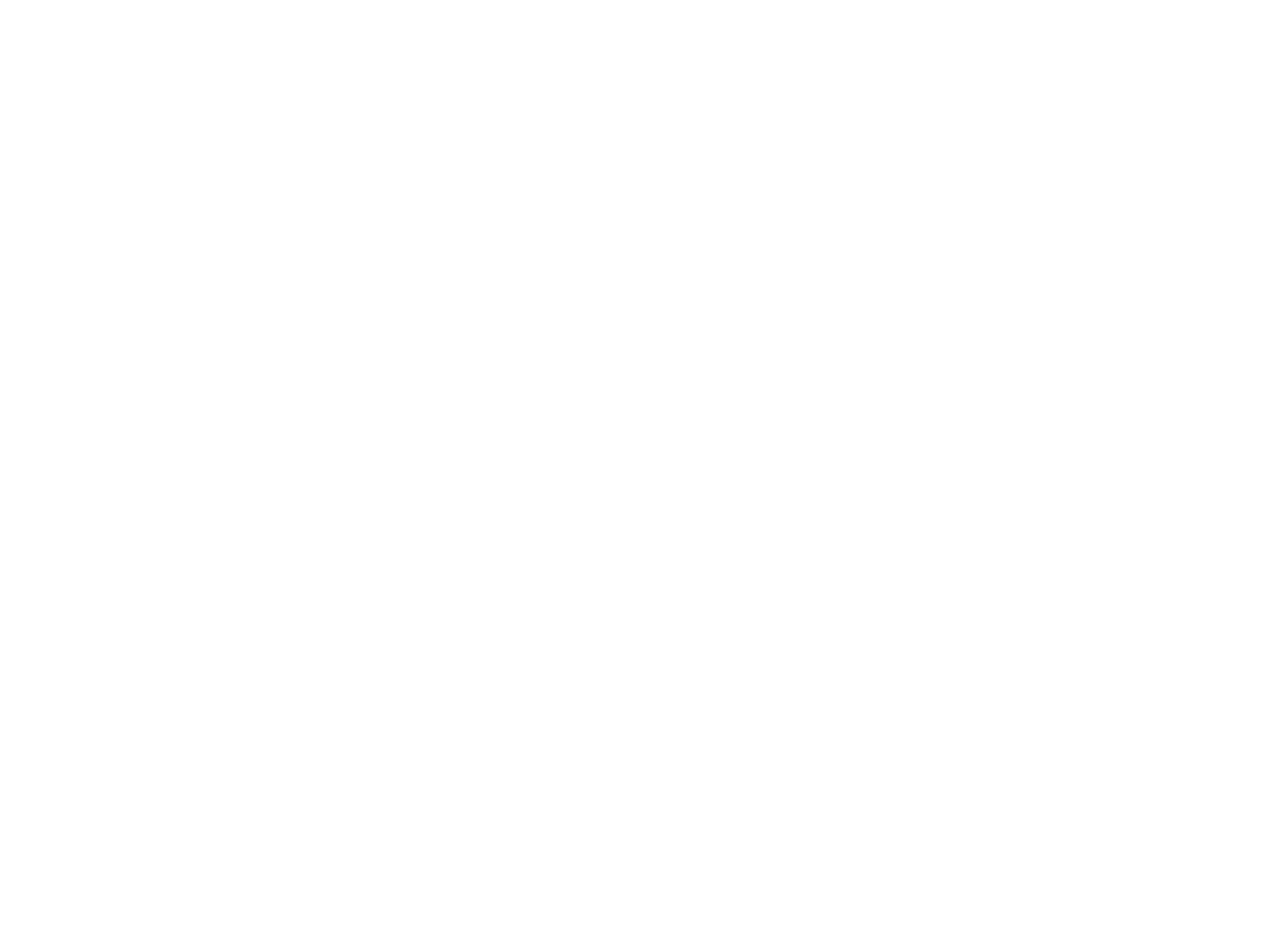
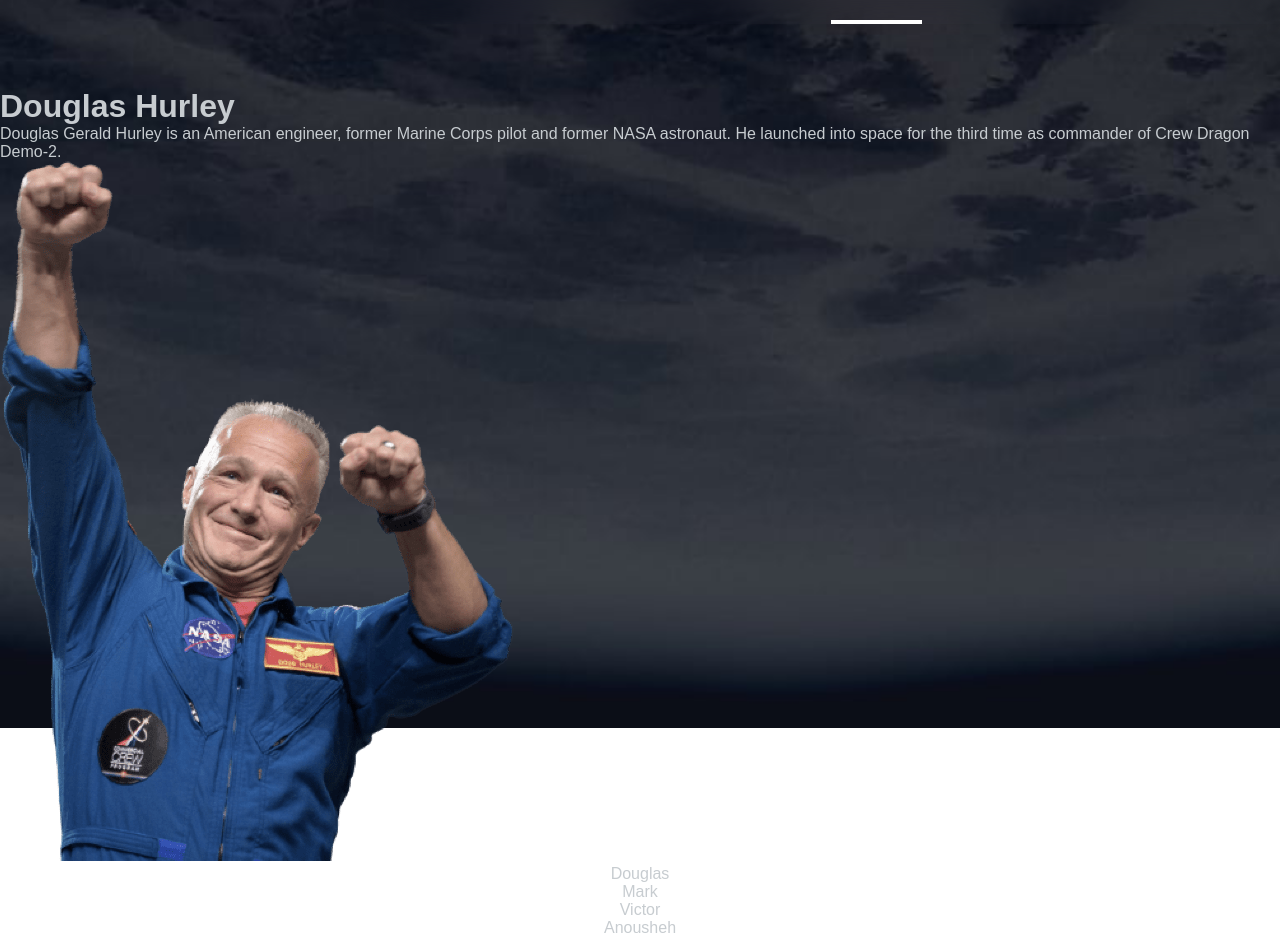
Before and after one commit to aaradj/space-tourism-wesite, a React (Create React App) app: page /crew/douglas in a window 1280 px wide. Before the commit this address had no page. Shown: the part 72-1009 px from the top of the page. Before the commit the page ends 800 px from the top, so only its background shows below. Built offline with nearby package versions, Linux system fonts and the light colour scheme; the HTML template or start-up script is replaced by a standard one.

Commit message:
GET CREW DATA

```diff
--- a/src/App.tsx
+++ b/src/App.tsx
@@ -1,22 +1,33 @@
 import { Routes, Route } from "react-router-dom";
-
+import { lists } from "./pages/Destination";
 
 //Pages
-import Crew from "./pages/Crew";
+import Crew, { crewList } from "./pages/Crew";
 import Destination from "./pages/Destination";
 import Home from "./pages/Home";
 import Technology from "./pages/Technology";
 const App = () => {
   return (
     <>
-        <Routes>
-      <Route path="/" element={<Home />} />
-        <Route path="/crew" element={<Crew />} />
+      <Routes>
+        <Route path="/" element={<Home />} />
+        {
+          crewList.map(list=>{
+            return(
+              <Route path={list.location} element={<Crew />} />
+            )
+          })
+        }
         <Route path="/technology" element={<Technology />} />
-      <Route path="/destination/moon" element={<Destination />} />
-        <Route path="/destination/mars" element={<Destination />} />
-        <Route path="/destination/europa" element={<Destination />} />
-        <Route path="/destination/titan" element={<Destination />} />
+        {lists.map((list) => {
+          return (
+            <Route
+              key={list._id}
+              path={list.location}
+              element={<Destination />}
+            />
+          );
+        })}
       </Routes>
     </>
   );
--- a/src/components/Navbar/index.tsx
+++ b/src/components/Navbar/index.tsx
@@ -22,7 +22,7 @@
     _id: 2,
   },
   {
-    path: "/crew",
+    path: "/crew/douglas",
     name: "crew",
     number: "02",
     _id: 3,
--- /dev/null
+++ b/src/pages/Crew/Anousheh/index.tsx
@@ -0,0 +1,14 @@
+import React from 'react';
+
+
+const Anousheh = ({data}:any) => {
+    return (
+        <div>
+            <h1>{data.name}</h1>
+            <p>{data.bio}</p>
+            <img src={data.image} alt={data.name} />
+        </div>
+    );
+};
+
+export default Anousheh;
--- /dev/null
+++ b/src/pages/Crew/Douglas/index.tsx
@@ -0,0 +1,12 @@
+
+const Douglas = ({data}:any) => {
+    return (
+        <div>
+            <h1>{data.name}</h1>
+            <p>{data.bio}</p>
+            <img src={data.image} alt={data.name} />
+        </div>
+    );
+};
+
+export default Douglas;
--- /dev/null
+++ b/src/pages/Crew/Mark/index.tsx
@@ -0,0 +1,12 @@
+
+const Mark = ({data}:any) => {
+    return (
+        <div>
+            <h1>{data.name}</h1>
+            <p>{data.bio}</p>
+            <img src={data.image} alt={data.name} />
+        </div>
+    );
+};
+
+export default Mark;
--- /dev/null
+++ b/src/pages/Crew/Victor/index.tsx
@@ -0,0 +1,13 @@
+import React from "react";
+
+const Victor = ({ data }: any) => {
+  return (
+    <div>
+      <h1>{data.name}</h1>
+      <p>{data.bio}</p>
+      <img src={data.image} alt={data.name} />
+    </div>
+  );
+};
+
+export default Victor;
--- a/src/pages/Crew/index.tsx
+++ b/src/pages/Crew/index.tsx
@@ -1,10 +1,110 @@
+import { Link, useLocation } from "react-router-dom";
 import PageLayout from "../../components/PageLayout";
+import Anousheh from "./Anousheh";
 import { Div } from "./crewstyle";
+import Douglas from "./Douglas";
+import Mark from "./Mark";
+import Victor from "./Victor";
+const anoush = require("../../assets/crew/image-anousheh-ansari.png");
+const douglas = require("../../assets/crew/image-douglas-hurley.png");
+const victor = require("../../assets/crew/image-victor-glover.png");
+const mark = require("../../assets/crew/image-mark-shuttleworth.png");
+export interface CrewData {
+  name: string;
+  image: any;
+  role: string;
+  bio: string;
+  _id: number;
+}
+
+interface CrewList {
+  name: string;
+  location: string;
+  link: string;
+  component: any;
+  _id: number;
+}
+
+const douglasData: CrewData = {
+  name: "Douglas Hurley",
+  image: douglas,
+  role: "Commander",
+  bio: "Douglas Gerald Hurley is an American engineer, former Marine Corps pilot and former NASA astronaut. He launched into space for the third time as commander of Crew Dragon Demo-2.",
+  _id: 1,
+};
+
+const MarkData: CrewData = {
+  name: "Mark Shuttleworth",
+  image: mark,
+  role: "Mission Specialist",
+  bio: "Mark Richard Shuttleworth is the founder and CEO of Canonical, the company behind the Linux-based Ubuntu operating system. Shuttleworth became the first South African to travel to space as a space tourist.",
+  _id: 2,
+};
+
+const AnoushehData: CrewData = {
+  name: "Anousheh Ansari",
+  image: anoush,
+  role: "Flight Engineer",
+  bio: "Anousheh Ansari is an Iranian American engineer and co-founder of Prodea Systems. Ansari was the fourth self-funded space tourist, the first self-funded woman to fly to the ISS, and the first Iranian in space.",
+  _id: 4,
+};
+
+const VictorData: CrewData = {
+  name: "Victor Glover",
+  image: victor,
+  role: "Pilot",
+  bio: "Pilot on the first operational flight of the SpaceX Crew Dragon to the International Space Station. Glover is a commander in the U.S. Navy where he pilots an F/A-18.He was a crew member of Expedition 64, and served as a station systems flight engineer.",
+  _id: 3,
+};
+
+export const crewList: CrewList[] = [
+  {
+    name: "Douglas",
+    location: "/crew/douglas",
+    link: "../crew/douglas",
+    component: <Douglas data={douglasData} />,
+    _id: 1,
+  },
+  {
+    name: "Mark",
+    location: "/crew/mark",
+    link: "../crew/mark",
+    component: <Mark data={MarkData} />,
+    _id: 2,
+  },
+  {
+    name: "Victor",
+    location: "/crew/victor",
+    link: "../crew/victor",
+    component: <Victor data={VictorData} />,
+    _id: 3,
+  },
+  {
+    name: "Anousheh",
+    location: "/crew/anousheh",
+    link: "../crew/anousheh",
+    component: <Anousheh data={AnoushehData} />,
+    _id: 4,
+  },
+];
+
 const Crew = () => {
+  const location = useLocation();
   return (
     <PageLayout>
       <Div>
-      <h1>Crew</h1>
+        {crewList.map((list) => {
+          return list.location === location.pathname ? list.component : null;
+        })}
+        {crewList.map((list) => {
+          return (
+            <ul key={list._id}>
+              <li>
+                <Link to={list.link}>{list.name}</Link>
+              </li>
+            </ul>
+          );
+        })}
       </Div>
     </PageLayout>
   );
--- a/src/pages/Destination/index.tsx
+++ b/src/pages/Destination/index.tsx
@@ -7,7 +7,7 @@
 import Titan from "./Titan";
 export interface Lists {
   name: string;
-  component?: any;
+  component: any;
   path: string;
   location: string;
   _id: number;
@@ -23,7 +23,7 @@
 const mars = require("../../assets/destination/image-mars.png");
 const europa = require("../../assets/destination/image-europa.png");
 const titan = require("../../assets/destination/image-titan.png");
-const lists: Lists[] = [
+export const lists: Lists[] = [
   {
     name: "Moon",
     path: "../destination/moon",
```
